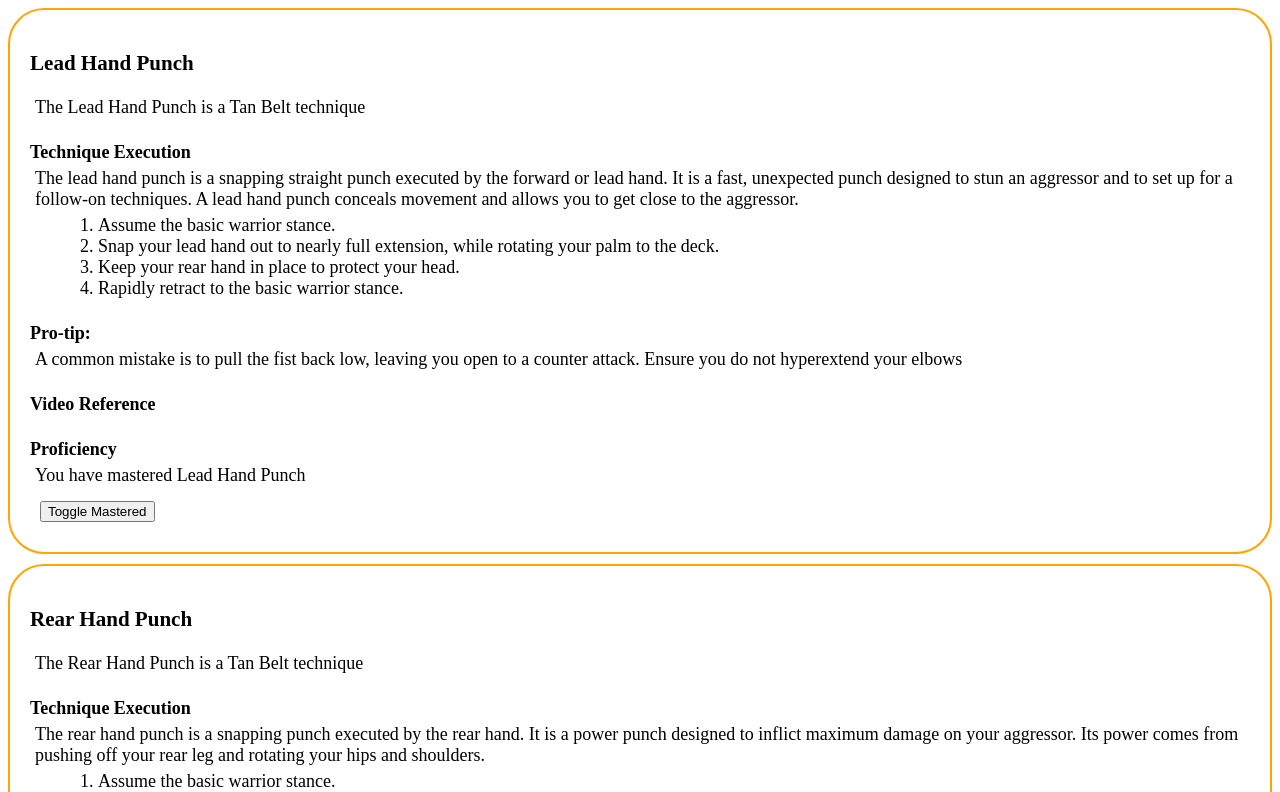
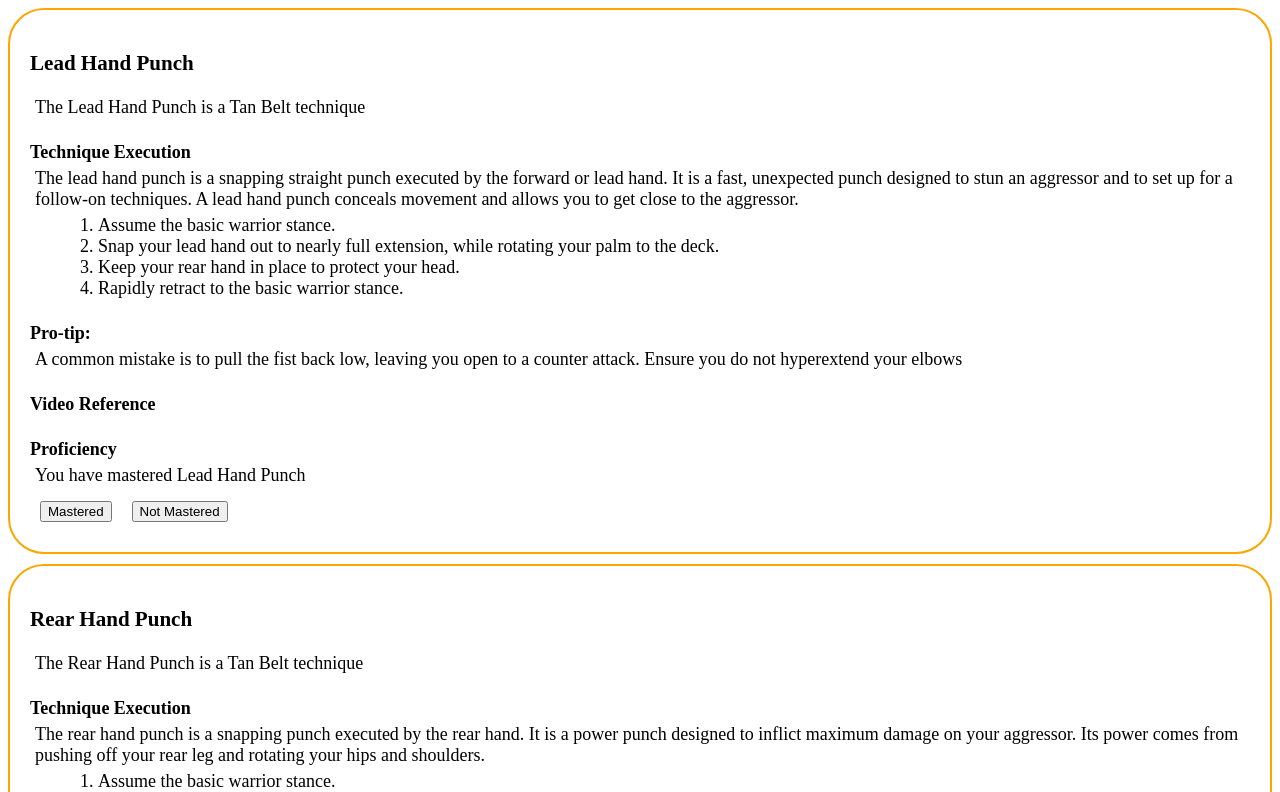
Before and after one commit to rc-devs/mcninja, an Angular app in the folder mcninja/: page / in a window 1280 px wide. Shown: the top 792 px of the page. Built offline with nearby package versions, Linux system fonts and the light colour scheme.

Commit message:
changes made while following along in class

```diff
--- a/mcninja/src/app/display-techniques/display-techniques.component.html
+++ b/mcninja/src/app/display-techniques/display-techniques.component.html
@@ -1,4 +1,4 @@
-@for (tech of technique.techniques(); track tech.id) {
+@for (tech of techniques(); track tech.id) {
   <div class="technique-container">
     <h3>{{tech.title}}</h3>
       <p>The {{tech.title}} is a {{tech.belt}} Belt technique</p>
@@ -21,7 +21,8 @@
           <p>You have mastered {{tech.title}}</p>
         }
 
-      <button (click)="toggleMastered(tech.mastered, tech.id)">Toggle Mastered</button>
+      <button (click)="addToMastered(techniques())">Mastered</button>
+      <button (click)="removeFromMastered(techniques())">Not Mastered</button>
   </div>
 }
 
--- a/mcninja/src/app/display-techniques/display-techniques.component.ts
+++ b/mcninja/src/app/display-techniques/display-techniques.component.ts
@@ -1,26 +1,37 @@
-import { Component, inject } from '@angular/core';
+import { Component, inject, signal } from '@angular/core';
 import { FormsModule } from '@angular/forms';
 import { TechniqueService } from '../shared/technique.service';
 
 
 @Component({
   selector: 'app-display-techniques',
-  imports: [FormsModule],
+  imports: [FormsModule, ],
   templateUrl: './display-techniques.component.html',
   styleUrl: './display-techniques.component.css',
   standalone: true,
 })
 export class DisplayTechniquesComponent {
-  technique = inject(TechniqueService) //technique signal for dynamic use in html
+  techniqueService = inject(TechniqueService) //technique signal for dynamic use in html
+
+  techniques = this.techniqueService.getTechniques()
+
+  masteredArray = signal<[]>([])
+
+  toggleTechnique(id: string){
+    //this.techniqueService.update(l => l.filter(t => t.id !== id))
+  }
 
 
-//toggle mastered for dynamic update of html
- toggleMastered(masteredValue:boolean, techniqueId:string){
-  //probably just use .find(techniqueId)
-
-   //get object via id
-   //update boolean to opposite of what it currently is
-   //confirm that "proficiency" is update in html
+  addToMastered(techniqueObject:{}){ //trying to push object to master array
+    console.log(this.masteredArray)
+    console.log(techniqueObject)
+    //this.masteredArray.push(techniqueObject)
   }
 
+  removeFromMastered(techniqueObject: {}){
+    console.log(this.masteredArray)
+    console.log(techniqueObject)
+  }
+
+
 }
--- a/mcninja/src/app/shared/technique.service.ts
+++ b/mcninja/src/app/shared/technique.service.ts
@@ -9,4 +9,9 @@ import techniquesArray from '../data/techniques.array'; //default export so can
 export class TechniqueService {
 techniques = signal<Technique[]>(techniquesArray)
 
+getTechniques(){
+  return this.techniques;
 }
+
+
+}
```
